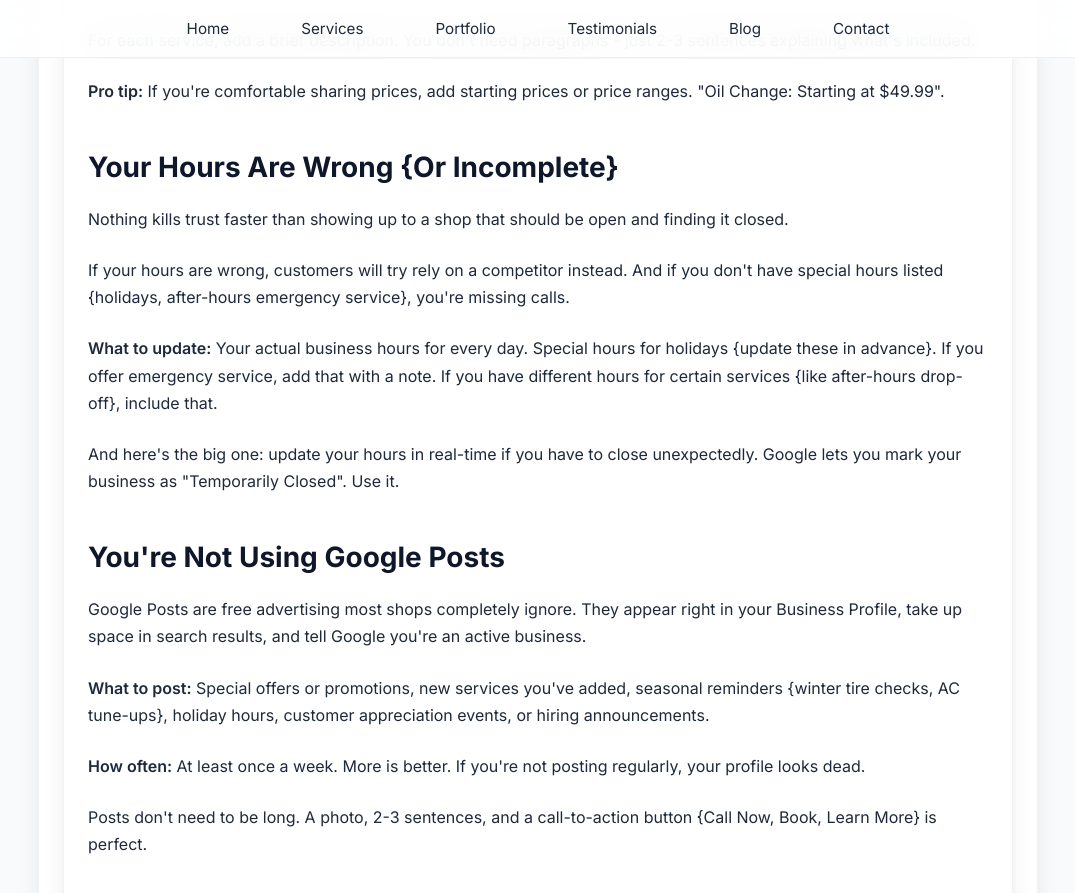
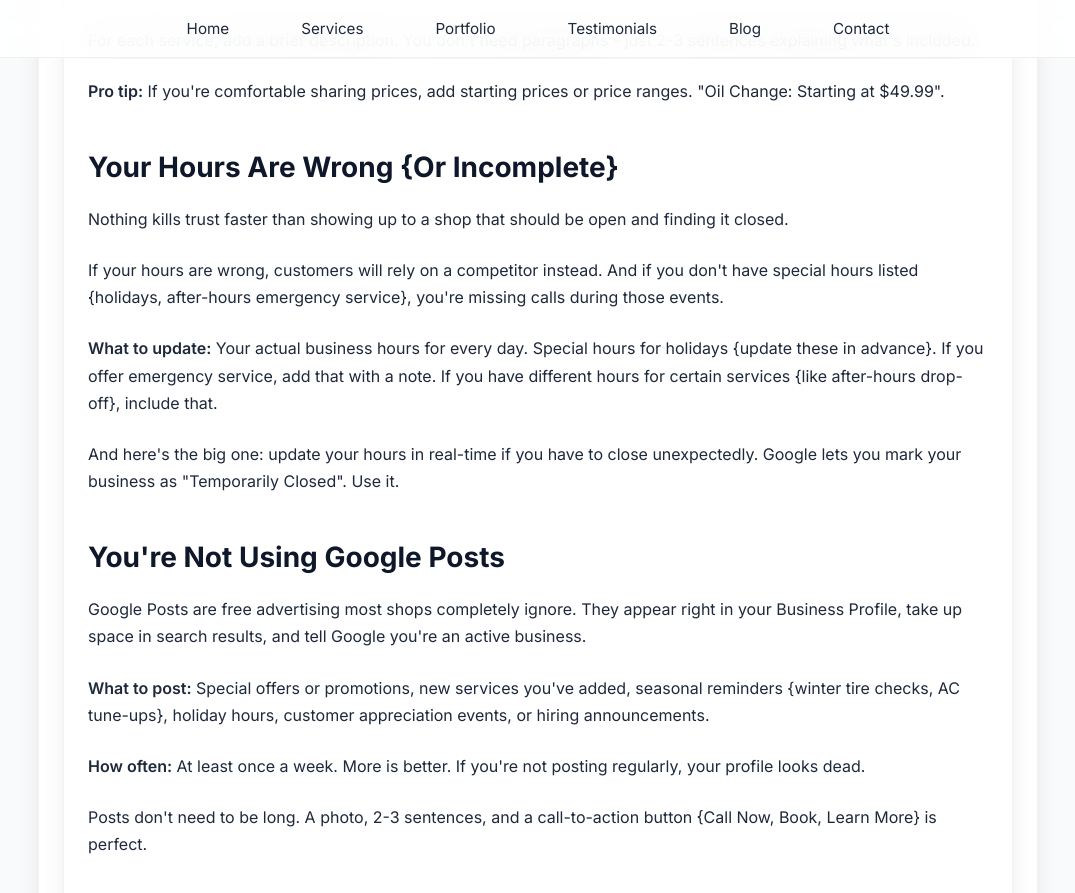
Before and after one commit to JamesBrownR/MeetingSurge, a Jekyll site: the page built from _posts/2026-01-08-service-page-mistakes.md, in a window 1280 px wide and 900 px high, scrolled down 3468 px. Shown: the top 893 px of the window, without its empty margins (102-1177 px from the left). Built offline with Jekyll 4.4.1, drawn with Linux system fonts in a browser that asks for light colours.

Commit message:
Update 2026-01-08-service-page-mistakes.md

```diff
--- a/_posts/2026-01-08-service-page-mistakes.md
+++ b/_posts/2026-01-08-service-page-mistakes.md
@@ -54,7 +54,7 @@ image: /blog/blogpics/2026-01-08-service-page-mistakes.webp
 
     <h2>Your Hours Are Wrong {Or Incomplete}</h2>
     <p>Nothing kills trust faster than showing up to a shop that should be open and finding it closed.</p>
-    <p>If your hours are wrong, customers will try rely on a competitor instead. And if you don't have special hours listed {holidays, after-hours emergency service}, you're missing calls.</p>
+    <p>If your hours are wrong, customers will rely on a competitor instead. And if you don't have special hours listed {holidays, after-hours emergency service}, you're missing calls during those events.</p>
     <p><strong>What to update:</strong> Your actual business hours for every day. Special hours for holidays {update these in advance}. If you offer emergency service, add that with a note. If you have different hours for certain services {like after-hours drop-off}, include that.</p>
     <p>And here's the big one: update your hours in real-time if you have to close unexpectedly. Google lets you mark your business as "Temporarily Closed". Use it.</p>
 
```
